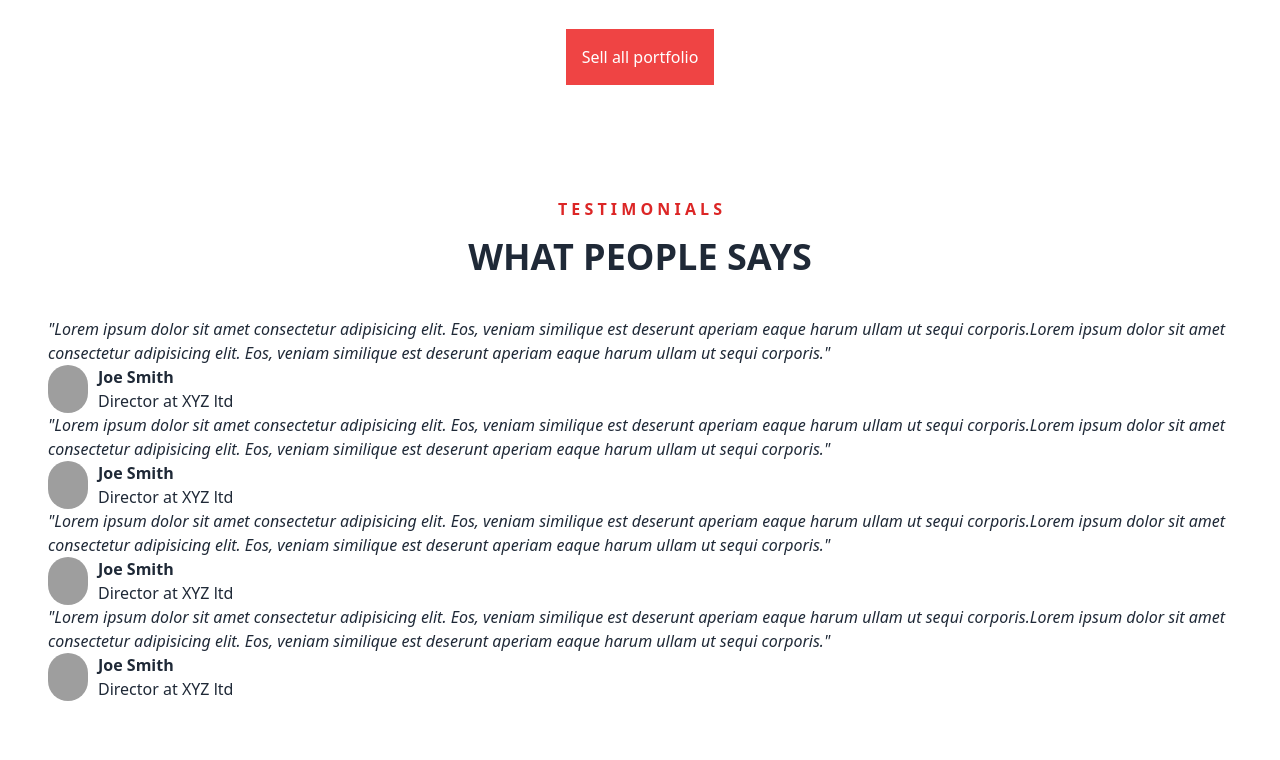
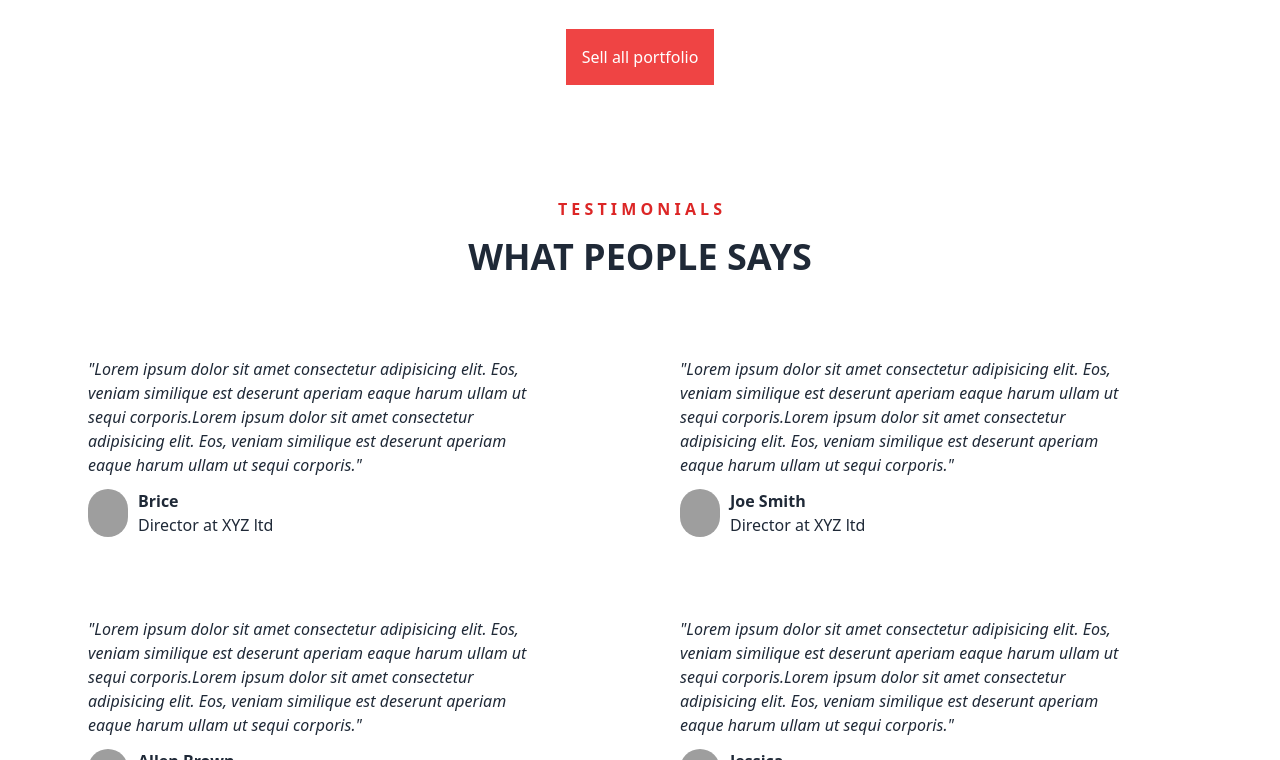
Before and after one commit to Anisa-Jahan/ArchiHaven, a plain HTML site: page index.html in a window 1280 px wide. Shown: the part 2040-2800 px from the top of the page. Before the commit the page ends 2741 px from the top, so only its background shows below. Drawn offline with nearby package versions, Linux system fonts and the light colour scheme; grey boxes are pictures that could not be loaded.

Commit message:
review home screen part done

```diff
--- a/css/style.css
+++ b/css/style.css
@@ -16,3 +16,10 @@
     padding: 0;
     border-radius: 5px;
 }
+.review-item{
+    width: 545px;
+    height: 230px;
+    margin: 0px 0px 30px;
+    padding: 40px;
+
+}
--- a/index.html
+++ b/index.html
@@ -38,7 +38,7 @@
             <div class="w-6/12 flex flex-col  text-left p-4 gap-y-6 ms-20 ">
                 <h4 class="font-semibold text-red-600">W E L C O M E</h4>
                 <h1 class="text-4xl font-bold">WE ARE <br> CONSTRUCTED</h1>
-                <p class="text-left mb-5">Lorem ipsum, dolor sit amet consectetur adipisicing elit. Inventore magnam numquam illum velit. Quam at eveniet omnis cupiditate. Iusto, non quaerat cupiditate nulla facere suscipit beatae sed ipsam aliquid totam.</p>
+                <p class="text-left mb-5 overflow-hidden">Lorem ipsum, dolor sit amet consectetur adipisicing elit. Inventore magnam numquam illum velit. Quam at eveniet omnis cupiditate. Iusto, non quaerat cupiditate nulla facere suscipit beatae sed ipsam aliquid totam.</p>
                 <div>
                     <button class="bg-red-500 text-white p-4 see-project-btn">See our projects</button>
                     <button class="bg-white p-4 text-red-500"><i class="fa-solid fa-play"></i> Watch our video</button>
@@ -158,36 +158,37 @@
                 <h5 class="text-red-600 text-center font-semibold mb-4">T E S T I M O N I A L S</h5>
                 <h1 class="text-4xl text-center font-bold mb-10">WHAT PEOPLE SAYS</h1>
             </div>
-            <div class="container mx-auto px-12">
-                <div class="revire-item">
-                    <p class="italic">"Lorem ipsum dolor sit amet consectetur adipisicing elit. Eos, veniam similique est deserunt aperiam eaque harum ullam ut sequi corporis.Lorem ipsum dolor sit amet consectetur adipisicing elit. Eos, veniam similique est deserunt aperiam eaque harum ullam ut sequi corporis."</p>
+            <div class="grid grid-cols-2 container mx-auto px-12">
+                <div class="review-item">
+                    <p class="italic text-left mb-3 overflow-hidden">"Lorem ipsum dolor sit amet consectetur adipisicing elit. Eos, veniam similique est deserunt aperiam eaque harum ullam ut sequi corporis.Lorem ipsum dolor sit amet consectetur adipisicing elit. Eos, veniam similique est deserunt aperiam eaque harum ullam ut sequi corporis."</p>
                     <div class="flex">
                         <img src="img/people/person-1.jpg" class="w-10 rounded-full me-2.5">
-                        <p><span class="font-bold">Joe Smith</span> <br> Director at XYZ ltd</p>
+                        <p><span class="font-bold">Brice</span> <br> Director at XYZ ltd</p>
                     </div>
                 </div>
-                <div class="revire-item">
-                    <p class="italic">"Lorem ipsum dolor sit amet consectetur adipisicing elit. Eos, veniam similique est deserunt aperiam eaque harum ullam ut sequi corporis.Lorem ipsum dolor sit amet consectetur adipisicing elit. Eos, veniam similique est deserunt aperiam eaque harum ullam ut sequi corporis."</p>
+                <div class="review-item">
+                    <p class="italic text-left mb-3 overflow-hidden">"Lorem ipsum dolor sit amet consectetur adipisicing elit. Eos, veniam similique est deserunt aperiam eaque harum ullam ut sequi corporis.Lorem ipsum dolor sit amet consectetur adipisicing elit. Eos, veniam similique est deserunt aperiam eaque harum ullam ut sequi corporis."</p>
                     <div class="flex">
                         <img src="img/people/person-2.jpg" class="w-10 rounded-full me-2.5">
                         <p><span class="font-bold">Joe Smith</span> <br> Director at XYZ ltd</p>
                     </div>
                 </div>
-                <div class="revire-item">
-                    <p class="italic">"Lorem ipsum dolor sit amet consectetur adipisicing elit. Eos, veniam similique est deserunt aperiam eaque harum ullam ut sequi corporis.Lorem ipsum dolor sit amet consectetur adipisicing elit. Eos, veniam similique est deserunt aperiam eaque harum ullam ut sequi corporis."</p>
+                <div class="review-item">
+                    <p class="italic text-left mb-3 overflow-hidden">"Lorem ipsum dolor sit amet consectetur adipisicing elit. Eos, veniam similique est deserunt aperiam eaque harum ullam ut sequi corporis.Lorem ipsum dolor sit amet consectetur adipisicing elit. Eos, veniam similique est deserunt aperiam eaque harum ullam ut sequi corporis."</p>
                     <div class="flex">
                         <img src="img/people/person-3.jpg" class="w-10 rounded-full me-2.5">
-                        <p><span class="font-bold">Joe Smith</span> <br> Director at XYZ ltd</p>
+                        <p><span class="font-bold">Allen Brown</span> <br> Director at XYZ ltd</p>
                     </div>
                 </div>
-                <div class="revire-item">
-                    <p class="italic">"Lorem ipsum dolor sit amet consectetur adipisicing elit. Eos, veniam similique est deserunt aperiam eaque harum ullam ut sequi corporis.Lorem ipsum dolor sit amet consectetur adipisicing elit. Eos, veniam similique est deserunt aperiam eaque harum ullam ut sequi corporis."</p>
+                <div class="review-item">
+                    <p class="italic text-left mb-3 overflow-hidden">"Lorem ipsum dolor sit amet consectetur adipisicing elit. Eos, veniam similique est deserunt aperiam eaque harum ullam ut sequi corporis.Lorem ipsum dolor sit amet consectetur adipisicing elit. Eos, veniam similique est deserunt aperiam eaque harum ullam ut sequi corporis."</p>
                     <div class="flex">
                         <img src="img/people/person-4.jpg" class="w-10 rounded-full me-2.5">
-                        <p><span class="font-bold">Joe Smith</span> <br> Director at XYZ ltd</p>
+                        <p><span class="font-bold">Jessica</span> <br> Director at XYZ ltd</p>
                     </div>
                 </div>
             </div>
+            <a href=""><p class="text-center font-bold text-red-600 m-10">See More <i class="fa-solid fa-angles-right"></i></p></a>
         </div>
     </section>
 </body>
```
